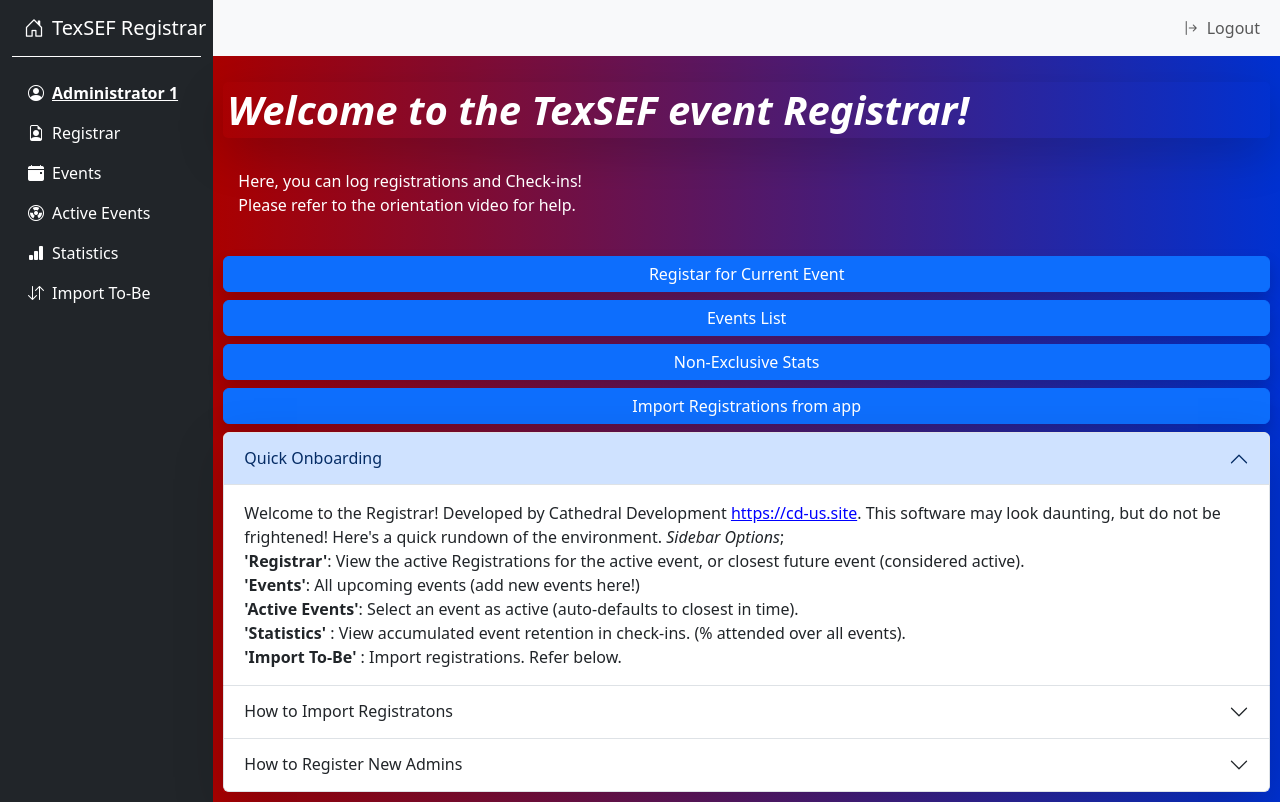
After one commit to Cathedral-DevOps/Portal-Module, a Flask app: page /texdash in a window 1280 px wide. The commit adds this page. Run offline with Flask 3, Linux system fonts and the light colour scheme.

Commit message:
modified:   app.py

```diff
--- a/app.py
+++ b/app.py
@@ -15,6 +15,10 @@ def cdevportal():
 def texsefportal():
     return render_template("texsef.html")
 
+@app.route("/texdash")
+def texdash():
+    return render_template("dash-tx.html")
+
 
 
 if __name__ == "__main__":
--- /dev/null
+++ b/templates/dash-tx.html
@@ -0,0 +1,127 @@
+<!doctype html>
+<html lang="en">
+  <head>
+    <meta charset="utf-8">
+    <meta name="viewport" content="width=device-width, initial-scale=1">
+    <title>TexSEF Registrar</title>
+    <link href="https://cdn.jsdelivr.net/npm/bootstrap@5.3.8/dist/css/bootstrap.min.css" rel="stylesheet" integrity="sha384-sRIl4kxILFvY47J16cr9ZwB07vP4J8+LH7qKQnuqkuIAvNWLzeN8tE5YBujZqJLB" crossorigin="anonymous">
+    <link rel="stylesheet" href="https://cdn.jsdelivr.net/npm/bootstrap-icons@1.13.1/font/bootstrap-icons.min.css">
+</head>
+  <body style="font-weight: 500;">
+
+    <div class="container-fluid">
+        <div class="row" style="height: 100vh;">
+            <div class="col-2 col-sm-3 col-xl-2 bg-dark">
+                    <nav class="navbar bg-dark border-bottom border-white mb-3" data-bs-theme="dark" >
+                        <div class="container-md">
+                            <a class="navbar-brand" href="#">
+                                <i class="bi bi-house-door" href="#"></i><span class="d-none d-sm-inline ms-2">TexSEF Registrar</span>
+                            </a>
+                        </div>
+                    </nav>
+
+                    <nav class="nav flex-column">
+                    <a class="nav-link text-white" style="white-space: nowrap;"href="#">
+                        <i class="bi bi-person-circle"></i><span class="d-none d-sm-inline ms-2" style="font-weight: 700; text-decoration: underline;">Administrator 1</span>
+                    </a>
+                    <a class="nav-link text-white"style="white-space: nowrap;"href="#">
+                        <i class="bi bi-file-earmark-person"></i><span class="d-none d-sm-inline ms-2">Registrar</span>
+                    </a>
+                    <a class="nav-link text-white"style="white-space: nowrap;"href="#">
+                        <i class="bi bi-calendar-event-fill"></i><span class="d-none d-sm-inline ms-2">Events</span>
+                    </a>
+                    <a class="nav-link text-white"style="white-space: nowrap;"href="#">
+                        <i class="bi bi-radioactive"></i><span class="d-none d-sm-inline ms-2">Active Events</span>
+                    </a>
+                    <a class="nav-link text-white"style="white-space: nowrap;"href="#">
+                       <i class="bi bi-bar-chart-fill"></i><span class="d-none d-sm-inline ms-2">Statistics</span>
+                    </a>
+                    <a class="nav-link text-white"style="white-space: nowrap;"href="#">
+                        <i class="bi bi-arrow-down-up"></i><span class="d-none d-sm-inline ms-2">Import To-Be</span>
+                    </a>
+
+
+                    </nav>
+
+
+
+            </div>
+            <div class="col-10 col-sm-9 col-xl-10 p-0 m-0" style="background-image: linear-gradient(to right, #aa0000, #0031d1);">
+                <nav class="navbar navbar-expand-lg bg-body-tertiary mb-3">
+                    <div class="container-fluid">
+                        <ul class="navbar-nav ms-auto">
+                            <li class="nav-item">
+                                <a class="nav-link" href="#"><i class="bi bi-arrow-bar-right me-2"></i>Logout</a>
+                            </li>
+                        </ul>
+                    </div>
+                </nav>
+
+                <div class="d-grid gap-2" style="padding: 10px; color: white;">
+                    <h1 class="shadow-lg"style="font-weight: 700; font-style: oblique; border-radius: 5px; padding: 4px;">Welcome to the TexSEF event Registrar!</h1>
+                    <p style="padding: 15px;">Here, you can log registrations and Check-ins! <br> Please refer to the orientation video for help.</p>
+                    <button class="btn btn-primary shadow" style="padding: 5px;">Registar for Current Event</button>
+                    <button class="btn btn-primary shadow" style="padding: 5px;">Events List</button>
+                    <button class="btn btn-primary shadow" style="padding: 5px;">Non-Exclusive Stats</button>
+                    <button class="btn btn-primary shadow" style="padding: 5px;">Import Registrations from app</button>
+
+                    <div class="accordion shadow-lg">
+                        <div class="accordion-item">
+                            <h2 class="accordion-header">
+                            <button class="accordion-button" type="button" data-bs-toggle="collapse" data-bs-target="#collapseOne" aria-expanded="true" aria-controls="collapseOne">
+                                Quick Onboarding
+                            </button>
+                            </h2>
+                            <div id="collapseOne" class="accordion-collapse collapse show" data-bs-parent="#accordionExample">
+                            <div class="accordion-body">
+                                Welcome to the Registrar! Developed by Cathedral Development <a href="https://cd-us.site" style="color: blue;">https://cd-us.site</a>. This software may look daunting,
+                                but do not be frightened! Here's a quick rundown of the environment.
+                                <em>Sidebar Options</em>;
+                                <br>
+                                <strong>'Registrar'</strong>: View the active Registrations for the active event, or closest future event (considered active).
+                                <br>
+                                <strong>'Events'</strong>: All upcoming events (add new events here!)
+                                <br>
+                                <strong>'Active Events'</strong>: Select an event as active (auto-defaults to closest in time).
+                                <br>
+                                <strong> 'Statistics' </strong>: View accumulated event retention in check-ins. (% attended over all events).
+                                <br>
+                                <strong>'Import To-Be' </strong>: Import registrations. Refer below.
+                            </div>
+                            </div>
+                        </div>
+                        <div class="accordion-item">
+                            <h2 class="accordion-header">
+                            <button class="accordion-button collapsed" type="button" data-bs-toggle="collapse" data-bs-target="#collapseTwo" aria-expanded="false" aria-controls="collapseTwo">
+                               How to Import Registratons
+                            </button>
+                            </h2>
+                            <div id="collapseTwo" class="accordion-collapse collapse" data-bs-parent="#accordionExample">
+                            <div class="accordion-body">
+                            </div>
+                            </div>
+                        </div>
+                        <div class="accordion-item">
+                            <h2 class="accordion-header">
+                            <button class="accordion-button collapsed" type="button" data-bs-toggle="collapse" data-bs-target="#collapseThree" aria-expanded="false" aria-controls="collapseThree">
+                                How to Register New Admins
+                            </button>
+                            </h2>
+                            <div id="collapseThree" class="accordion-collapse collapse" data-bs-parent="#accordionExample">
+                            <div class="accordion-body">
+                            </div>
+                            </div>
+                        </div>
+                        </div>   <!---END ACCORDION-->
+
+
+                </div>
+
+            </div>
+        </div>
+    </div>
+
+
+    <script src="https://cdn.jsdelivr.net/npm/bootstrap@5.3.8/dist/js/bootstrap.bundle.min.js" integrity="sha384-FKyoEForCGlyvwx9Hj09JcYn3nv7wiPVlz7YYwJrWVcXK/BmnVDxM+D2scQbITxI" crossorigin="anonymous"></script>
+  </body>
+</html>
--- a/templates/texsef.html
+++ b/templates/texsef.html
@@ -21,9 +21,9 @@
                     <label><input type="checkbox"> Remember Me</label>
                     <a href="#">Forgot password?</a>
                 </div>
-                <button type="submit" class="btn">Login</button>
+                <button type="submit" class="btn" >Login</button>
                 <div class="register-link">
-                    <p>Don't have an account? <a href="#">Register</a></p>
+                    <p>Don't have an account? <a href="{{ url_for('texdash') }}">Register</a></p>
                 </div>
             </form>
         </div>
```
